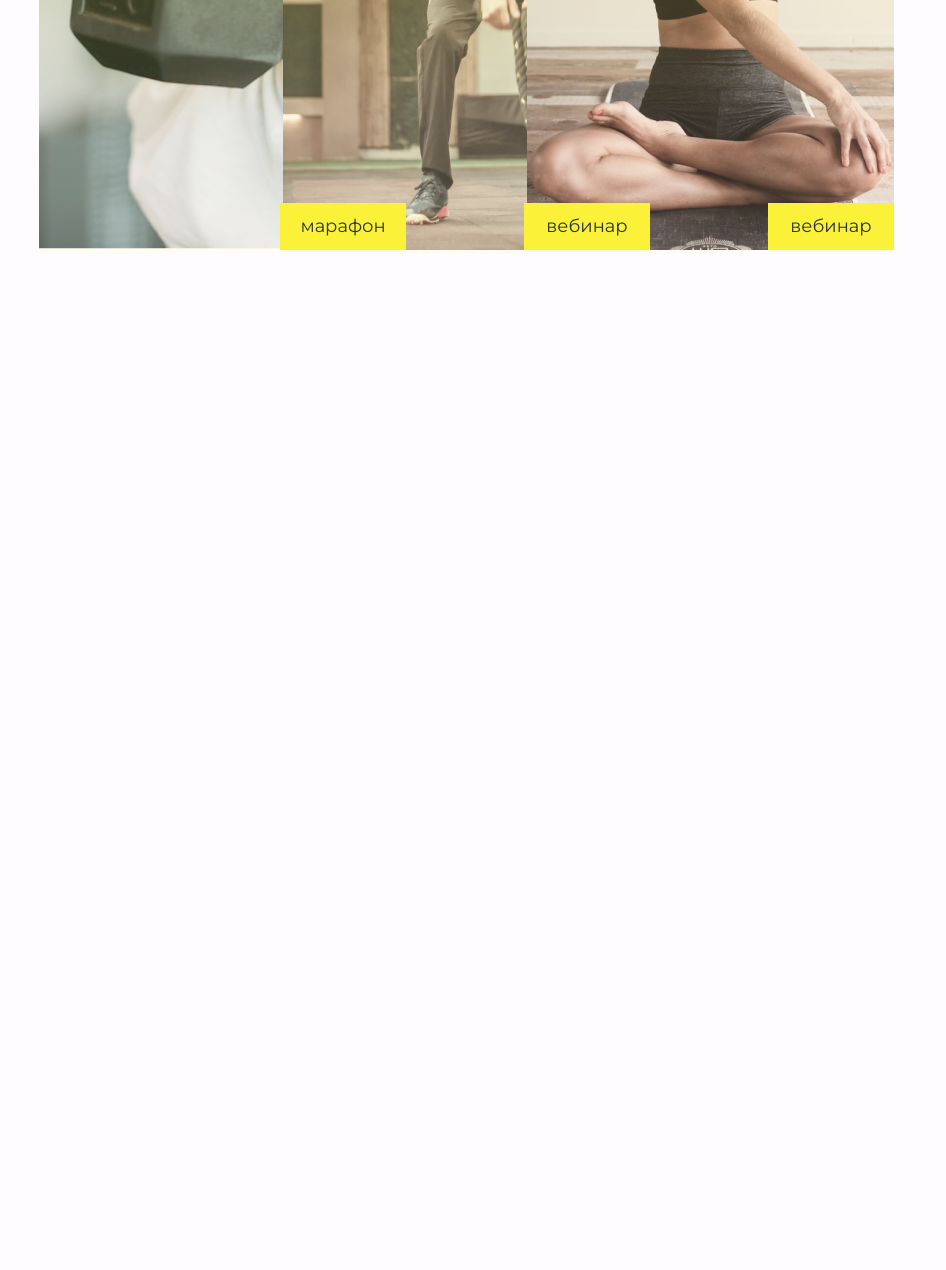
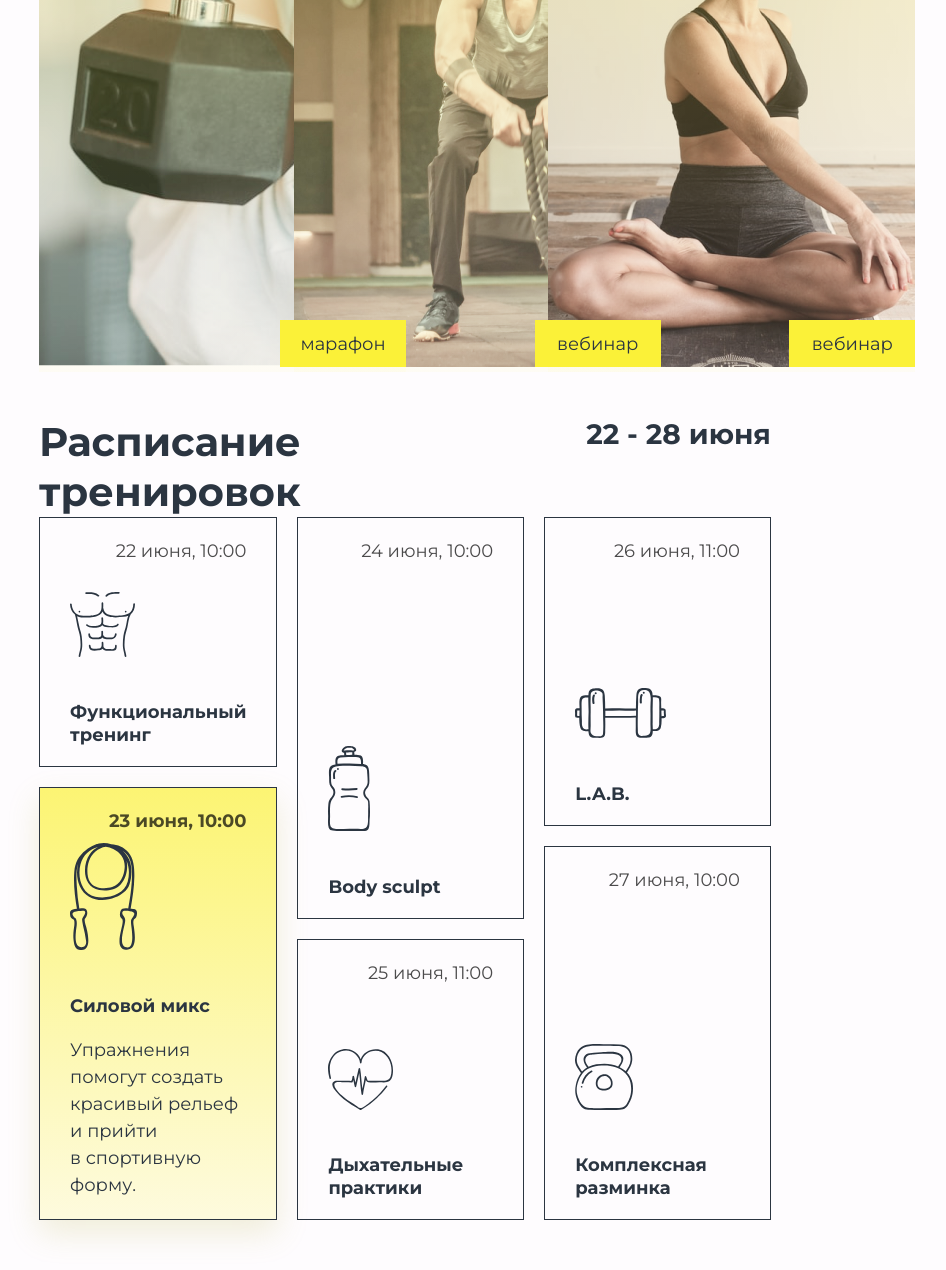
Before and after one commit to AvaZhy/graduate-work, a plain HTML site: page index.html in a window 1280 px wide. Shown: the part 1443-2713 px from the top of the page, without its empty margins (236-1182 px from the left). Before the commit the page ends 1743 px from the top, so only its background shows below. Drawn offline with nearby package versions, Linux system fonts and the light colour scheme.

Commit message:
add schedule

```diff
--- a/css/style.css
+++ b/css/style.css
@@ -73,7 +73,7 @@ nav {
     display: flex;
     position: relative;
     margin-top: 14px;
-    margin-bottom: 50px;
+    margin-bottom: 161px;
 }
 
 .main-info {
@@ -172,6 +172,7 @@ nav {
     font-weight: 700;
     font-size: 40px;
     line-height: 125%;
+    margin-bottom: 40px;
 }
 
 .events-list {
@@ -183,6 +184,11 @@ nav {
     position: relative;
     width: 367px;
     height: 600px;
+    margin-right: 32px;
+}
+
+.events-item:last-child {
+    margin-right: 0;
 }
 
 .background {
@@ -219,15 +225,16 @@ time {
     line-height: 150%;
     opacity: 0.6;
     display: inline-block;
-    padding-left: 30px;
-    padding-top: 20px;
+    margin-left: 30px;
+    margin-top: 32px;
 }
 
 .title-h3 {
     font-weight: 700;
     font-size: 28px;
     line-height: 120%;
-    padding-left: 30px;
+    margin-left: 30px;
+    margin-top: 22px;
 }
 
 .events-name {
@@ -280,3 +287,99 @@ time {
     color: #FBF138;
     box-shadow: 0px 13px 24px rgba(70, 86, 106, 0.28);
 }
+
+.schedule {
+    margin-bottom: 50px;
+}
+
+.schedule-info {
+    display: flex;
+    justify-content: space-between;
+}
+
+.schedule-info .title-h2 {
+    margin: 0;
+}
+
+.schedule-info .date {
+    margin: 0;
+    font-weight: 700;
+    font-size: 28px;
+    line-height: 125%;
+}
+
+.schedule-table {
+    display: grid;
+    grid-template: auto / repeat(3, 1fr);
+    gap: 20px;
+}
+
+
+.table-item {
+    border: 1px solid #2B3541;
+    box-sizing: border-box;
+    padding: 20px 30px;
+    display: flex;
+    flex-direction: column;
+    justify-content: space-between;
+    position: relative;
+}
+
+.table-item:hover {
+    background-color: rgba(243, 243, 243, .5);
+    box-shadow: 0px 4px 30px rgba(43, 53, 65, 0.2);
+
+}
+
+
+.table-item:nth-child(1) {
+    height: 250px;
+}
+
+.table-item:nth-child(2) {
+    height: 402px;
+}
+
+.table-item:nth-child(3) {
+    height: 309px;
+}
+
+.table-item:nth-child(4) {
+    height: 433px;
+    margin-top: -152px;
+    background: linear-gradient(180deg, rgba(251, 241, 56, .7) 0%, rgba(253, 249, 182, 0.45) 100%);
+    box-shadow: 0px 13px 30px rgba(186, 180, 69, 0.2);
+
+}
+
+.table-item:nth-child(4)>.table-date {
+    font-weight: 700;
+}
+
+.table-item:nth-child(5) {
+    height: 281px;
+}
+
+.table-item:nth-child(6) {
+    height: 374px;
+    margin-top: -93px;
+}
+
+.table-name>p {
+    line-height: 150%;
+    margin: 20px 0 0 0;
+}
+
+.table-date {
+    margin: 0;
+    text-align: end;
+    line-height: 150%;
+    color: #010101;
+    opacity: 0.7;
+}
+
+.title-h4 {
+    margin: 40px 0 0 0;
+    font-weight: 700;
+    line-height: 125%;
+}
--- a/index.html
+++ b/index.html
@@ -140,7 +140,60 @@
     </div>
 </div>
 </div>
-    </div>
+<div class="wrapper">
+    <section class="schedule">
+        <div class="schedule-info">
+            <h2 class="title-h2">Расписание<br>тренировок</h2>
+            <p class="date">22 - 28 июня</p>
+        </div>
+        <div class="schedule-table">
+            <div class="table-item">
+                <p class="table-date">22 июня, 10:00</p>
+                <div class="table-name">
+                    <img class="table-icon" src="img/icons/body.svg" alt="body">
+                    <h4 class="title-h4">Функциональный тренинг</h4>
+                </div>
+            </div>
+            <div class="table-item">
+                <p class="table-date">24 июня, 10:00</p>
+                <div class="table-name">
+                    <img class="table-icon" src="img/icons/bottle.svg" alt="bottle">
+                    <h4 class="title-h4">Body sculpt</h4>
+                </div>
+            </div>
+            <div class="table-item">
+                <p class="table-date">26 июня, 11:00</p>
+                <div class="table-name">
+                    <img class="table-icon" src="img/icons/dumbbell.svg" alt="dumbbell">
+                    <h4 class="title-h4">L.A.B.</h4>
+                </div>
+            </div>
+            <div class="table-item">
+                <p class="table-date">23 июня, 10:00</p>
+                <div class="table-name">
+                    <img class="table-icon" src="img/icons/jump.svg" alt="jump">
+                    <h4 class="title-h4">Силовой микс</h4>
+                    <p>Упражнения помогут создать красивый рельеф и прийти в&nbsp;спортивную форму.</p>
+                </div>
+            </div>
+            <div class="table-item">
+                <p class="table-date">25 июня, 11:00</p>
+                <div class="table-name">
+                    <img class="table-icon" src="img/icons/heart.svg" alt="heart">
+                    <h4 class="title-h4">Дыхательные практики</h4>
+                </div>
+            </div>
+            <div class="table-item">
+                <p class="table-date">27 июня, 10:00</p>
+                <div class="table-name">
+                    <img class="table-icon" src="img/icons/weight.svg" alt="heart">
+                    <h4 class="title-h4">Комплексная разминка</h4>
+                </div>
+            </div>
+        </div>
+
+    </section>
+</div>
     <script src="https://code.jquery.com/jquery-3.5.1.min.js" integrity="sha256-9/aliU8dGd2tb6OSsuzixeV4y/faTqgFtohetphbbj0=" crossorigin="anonymous"></script>
     <script src="/js/jquery-ui.min.js"></script>
     <script>
```
